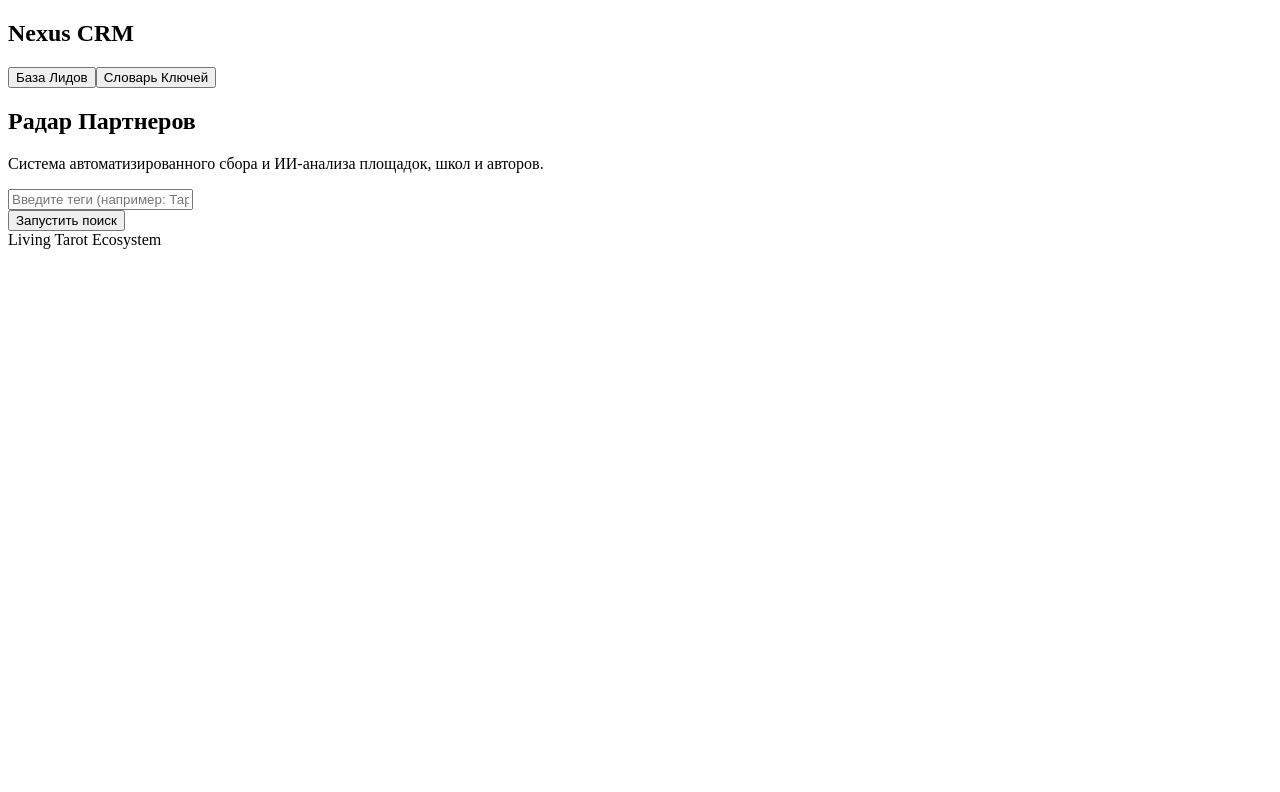
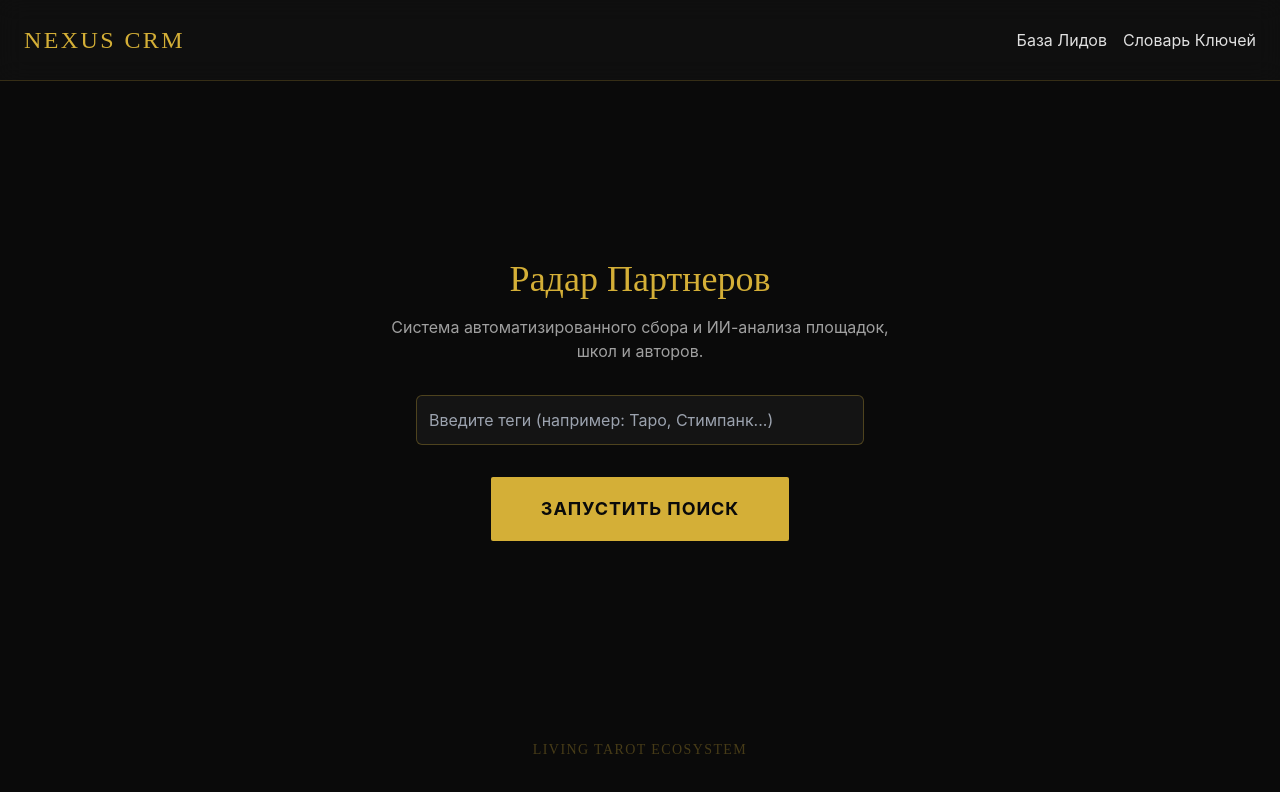
Before and after one commit to marataitester-blip/Nexus-CRM, a Next.js app: page / in a window 1280 px wide. Shown: the top 792 px of the page. Built offline with nearby package versions, Linux system fonts and the light colour scheme.

Commit message:
Create layout.tsx

```diff
--- /dev/null
+++ b/app/layout.tsx
@@ -0,0 +1,21 @@
+import type { Metadata } from "next";
+import "./globals.css";
+
+export const metadata: Metadata = {
+  title: "Nexus CRM | Living Tarot",
+  description: "Система автоматизированного сбора и ИИ-анализа партнерских площадок",
+};
+
+export default function RootLayout({
+  children,
+}: Readonly<{
+  children: React.ReactNode;
+}>) {
+  return (
+    <html lang="ru">
+      <body className="bg-background text-textMain min-h-screen antialiased">
+        {children}
+      </body>
+    </html>
+  );
+}
```
